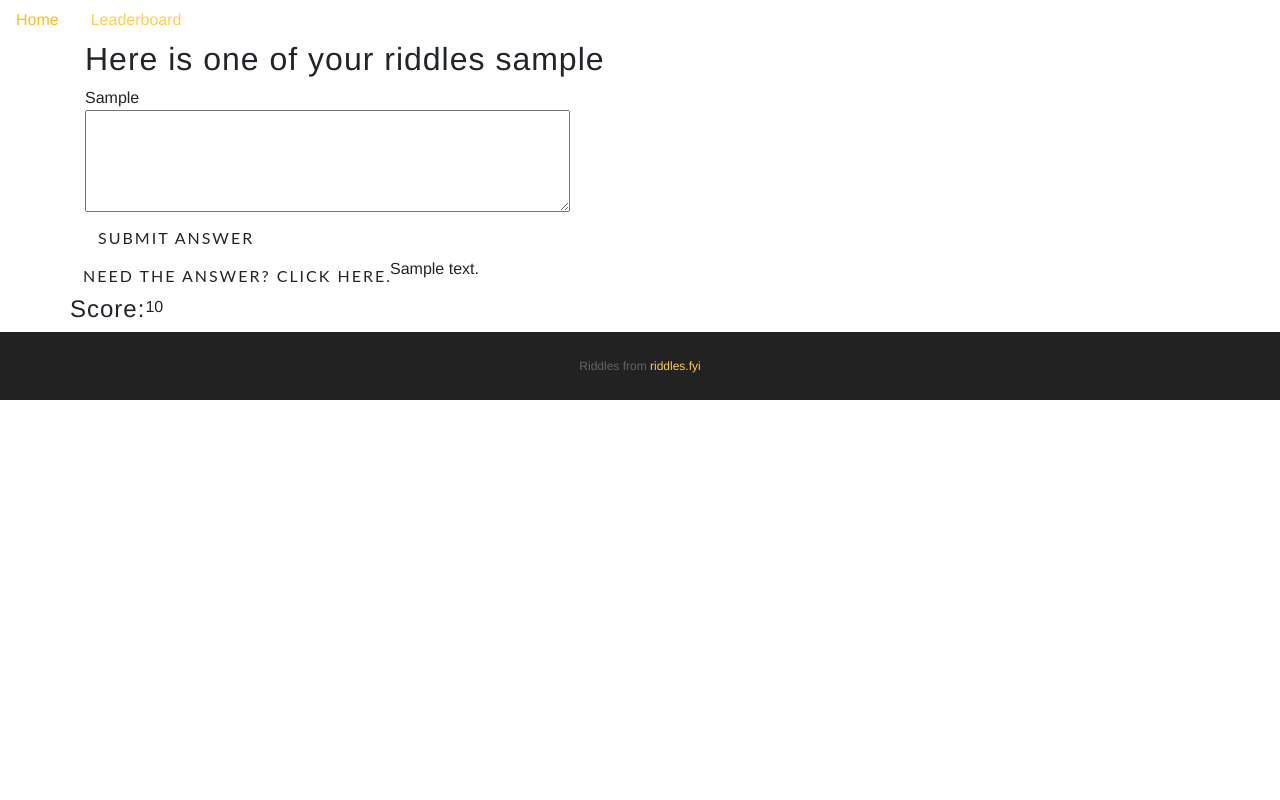
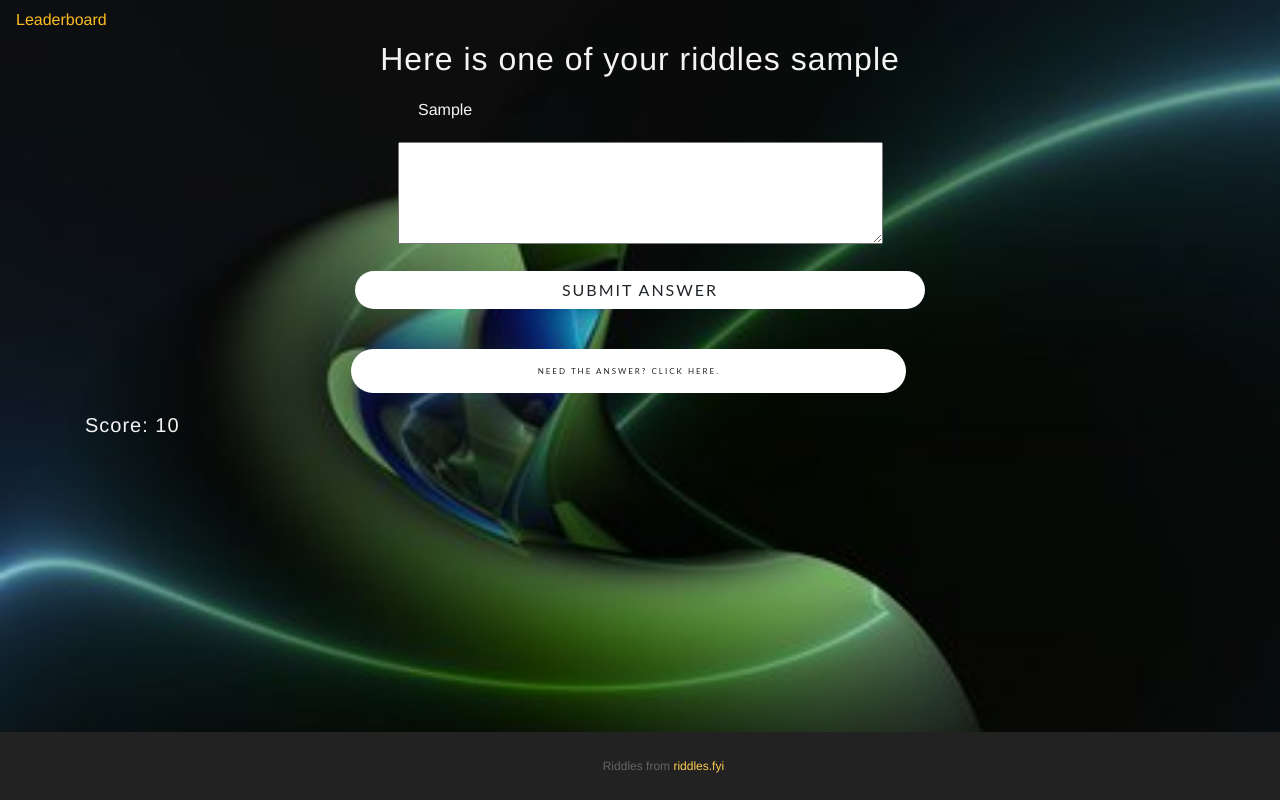
Before and after one commit to Code-Institute-Submissions/milstoneproject3-python, a Flask app: template templates/riddles.html in a window 1280 px wide; the page is wider, and only the part inside the window is pictured. Run offline with Flask 2, Linux system fonts and the light colour scheme; the template is opened without the code that fills it: most values are stand-ins (such as "Sample title", 1, 10 or a date in 2020); some libraries are stand-ins or nearby versions.

Commit message:
added styles too pages

```diff
--- a/run_app.py
+++ b/run_app.py
@@ -98,6 +98,7 @@ Detect duplicate users
 """
 
 def duplicate_users(user_sessions):
+    # we are iterating over all user session usernames added to user_sessions global variable, and looking multiples instances of the same name being used.  Returns True if we find one
     i = 0
     while i < len(user_sessions):
         count = 0
--- /dev/null
+++ b/static/css/style.css
@@ -0,0 +1,90 @@
+html,
+body {
+    height: 100%;
+    margin: 0;
+}
+
+body {
+    background-image: url("/static/images/backdrop.jpg");
+    background-repeat: no-repeat;
+    background-size: cover;
+    color: #f4f4f4;
+}
+
+/* button styles */
+
+.btn {
+    background-color: #ffffff;
+    width: 50%;
+    margin-top: 20px;
+    margin-bottom: 20px;
+}
+
+.content {
+    text-align: center;
+}
+
+/* riddle form styles */
+
+form {
+    width: 100%;
+}
+
+.new-riddle {
+    padding: 0 30% 0 30%;
+    margin: 20px 0 20px 0;
+    text-align: center;
+}
+
+.btn-answer,
+.riddle-answer {
+    margin-left: 24%;
+    margin-right: 24%;
+}
+
+.btn-sm {
+    font-size: 8px;
+    padding: 15px 45px;
+}
+
+.hidden{
+    display: none;
+}
+
+score {
+    margin: 20px 20px 20px 20px;
+}
+
+/* leaderboard styles*/
+
+.leader-table {
+    margin-left: 10%;
+    margin-right: 10%;
+}
+
+th,
+td {
+    margin: 0 20px 0 20px
+}
+
+.login {
+    margin-top: 100px;
+}
+
+/* Flashes / warning message styles */
+
+.flashes {
+    width: 100%;
+    margin: 10px 0 10px 0;
+    background-color: red;
+    text-align: center;
+    font-size: large;
+}
+
+/* footer styles */
+
+.footer {
+    position: absolute;
+    bottom: 0;
+    width: 106%;
+}
--- /dev/null
+++ b/static/js/script.js
@@ -0,0 +1,6 @@
+$(document).ready(
+
+    $(".btn-answer").click(function() {
+        $(".riddle-answer").toggleClass("hidden")
+    })
+)
--- a/templates/base.html
+++ b/templates/base.html
@@ -19,7 +19,6 @@
                 <div class="section header">
                     <div class="masthead">
                         <div class="nav">
-                            <a class="nav-link" href="{{ url_for('index') }}" target="_blank">Home</a>
                             <a class="nav-link" href="{{ url_for('leaderboard') }}" target="_blank">Leaderboard</a>
                         </div>
                     </div>
@@ -60,4 +59,7 @@
     </div>
 </body>
 
+<script src="https://code.jquery.com/jquery-3.3.1.slim.min.js" integrity="sha256-3edrmyuQ0w65f8gfBsqowzjJe2iM6n0nKciPUp8y+7E=" crossorigin="anonymous"></script>
+<script type="text/javascript" src="/static/js/script.js"></script>
+
 </html>
--- a/templates/leaderboard.html
+++ b/templates/leaderboard.html
@@ -5,7 +5,7 @@
         <h2>Leaderboard</h2>
         <br>
 
-        <table>
+        <table class="leader-table">
             <tr>
                 <th>User</th>
                 <th>Correct Answers</th>
--- a/templates/riddles.html
+++ b/templates/riddles.html
@@ -4,8 +4,8 @@
     <div class="col-sm-12">
         <h2>Here is one of your riddles {{ username }}</h2>
 
-        <div class="container riddle">
-            <div class="row">
+        <div class="riddle">
+            <div class="row new-riddle">
                 {{ SelectRiddle }}
             </div>
             <div class="row user_answer">
@@ -16,20 +16,27 @@
                 </form>
             </div>
         </div>
+    </div>
+</div>
 
-        <div class="row asnwer">
-            <button class="btn show-answer">Need the answer? Click here.</button>
-            <br>
-            <div class="row answer-hide">
+<div class="section hints">
+    <div class="col-sm-12">
+        <div class="row answer">
+            <button class="btn btn-sm btn-answer">Need the answer? Click here.</button>
+        </div>
+        <div class="row riddle-answer hidden">
             {{ systemAnswer }}
         </div>
     </div>
-
-        <div class="row score">
-            <h4>Score: </h4> {{ score }}
 </div>
 
+<div class="section score">
+    <div class="col-sm-12">
+        <div class="row score">
+            <h5>Score: {{ score }}</h5>
+        </div>
     </div>
 </div>
 
+
 {% endblock %}
```
Lines whose indentation alone changed are shown as unchanged.
